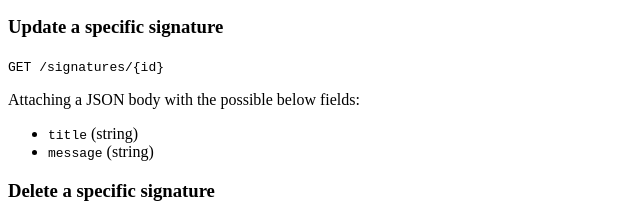
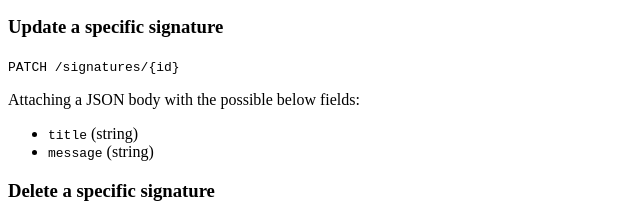
Before and after one commit to zahrabeng/guestbook-server, a website: page src/index.html in a window 1280 px wide. Shown: the part 343-563 px from the top of the page, 0-640 px from the left. Drawn offline with Linux system fonts and the light colour scheme.

Commit message:
Fix signature update HTTP method in documentation

```diff
--- a/src/index.html
+++ b/src/index.html
@@ -23,7 +23,7 @@
       </section>
       <section>
         <h3>Update a specific signature</h3>
-        <p><code>GET /signatures/{id}</code></p>
+        <p><code>PATCH /signatures/{id}</code></p>
         <p>Attaching a JSON body with the possible below fields:</p>
         <ul>
           <li><code>title</code> (string)</li>
```
